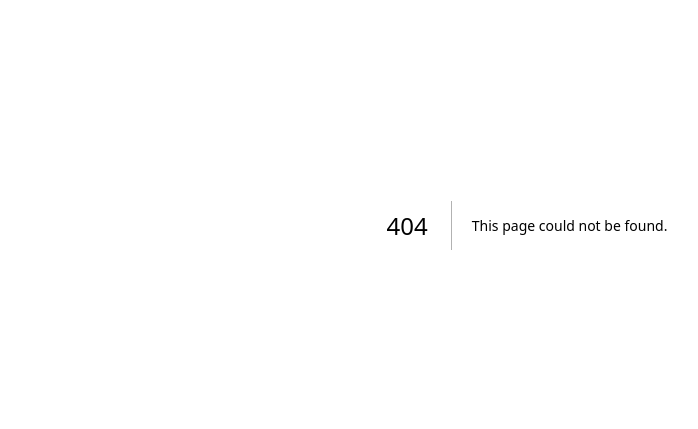
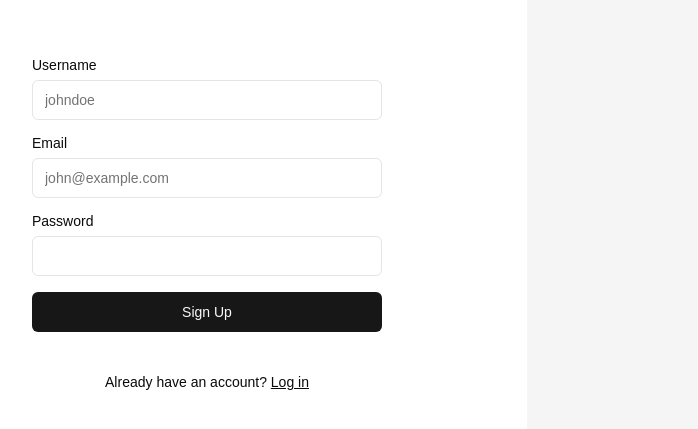
Before and after one commit to bmd1905/e2e-chatbot, a Next.js app in the folder ui/: page /signup in a window 1280 px wide. Before the commit this address had no page. Shown: the part 175-604 px from the top of the page, without its empty margins (113-811 px from the left). Built offline with nearby package versions, Linux system fonts and the light colour scheme; no server answers.

Commit message:
feat(ui): Add Signup page

```diff
--- /dev/null
+++ b/ui/app/signup/page.tsx
@@ -0,0 +1,14 @@
+"use client";
+
+import React from 'react';
+import Signup from '@/components/authentication/Signup';
+
+const SignupPage = () => {
+  return (
+    <div>
+      <Signup />
+    </div>
+  );
+};
+
+export default SignupPage;
--- a/ui/components/authentication-04.tsx
+++ b/ui/components/authentication-04.tsx
@@ -35,9 +35,9 @@ export default function Login({ onLoginSuccess }: { onLoginSuccess: (userData: a
   }
 
   return (
-    <div className="w-full lg:grid lg:min-h-[600px] lg:grid-cols-2 xl:min-h-[800px]">
-      <div className="flex items-center justify-center py-12">
-        <div className="mx-auto grid w-[350px] gap-6">
+    <div className="grid lg:grid-cols-2 min-h-screen">
+      <div className="flex items-center justify-center px-8">
+        <div className="w-full max-w-sm space-y-6">
           <form onSubmit={handleLogin} className="grid gap-4">
             <div className="grid gap-2">
               <Label htmlFor="email">Email</Label>
@@ -78,7 +78,7 @@ export default function Login({ onLoginSuccess }: { onLoginSuccess: (userData: a
           </form>
           <div className="mt-4 text-center text-sm">
             Don&apos;t have an account?{" "}
-            <Link href="#" className="underline">
+            <Link href="/signup" className="underline">
               Sign up
             </Link>
           </div>
--- /dev/null
+++ b/ui/components/authentication/Signup.tsx
@@ -0,0 +1,90 @@
+"use client";
+
+import React, { useState } from 'react';
+import { useRouter } from 'next/navigation';
+import Link from 'next/link';
+import { Button } from "@/components/ui/button";
+import { Input } from "@/components/ui/input";
+import { Label } from "@/components/ui/label";
+import api from "@/lib/api";
+
+export default function Signup() {
+  const [username, setUsername] = useState('');
+  const [email, setEmail] = useState('');
+  const [password, setPassword] = useState('');
+  const [error, setError] = useState('');
+  const router = useRouter();
+
+  const handleSignup = async (e: React.FormEvent) => {
+    e.preventDefault();
+    try {
+      const response = await api.post('/register', {
+        username,
+        email,
+        password,
+      });
+      // Assuming the API returns a token upon successful registration
+      localStorage.setItem('token', response.data.access_token);
+      // Redirect to Dashboard after successful signup
+      router.push('/dashboard');
+    } catch (err: any) {
+      setError(err.response?.data?.detail || 'An error occurred during signup');
+    }
+  };
+
+  return (
+    <div className="w-full lg:grid lg:min-h-[600px] lg:grid-cols-2 xl:min-h-[800px]">
+      <div className="flex items-center justify-center py-12">
+        <div className="mx-auto grid w-[350px] gap-6">
+          <form onSubmit={handleSignup} className="grid gap-4">
+            <div className="grid gap-2">
+              <Label htmlFor="username">Username</Label>
+              <Input
+                id="username"
+                type="text"
+                value={username}
+                onChange={(e) => setUsername(e.target.value)}
+                placeholder="johndoe"
+                required
+              />
+            </div>
+            <div className="grid gap-2">
+              <Label htmlFor="email">Email</Label>
+              <Input
+                id="email"
+                type="email"
+                value={email}
+                onChange={(e) => setEmail(e.target.value)}
+                placeholder="john@example.com"
+                required
+              />
+            </div>
+            <div className="grid gap-2">
+              <Label htmlFor="password">Password</Label>
+              <Input
+                id="password"
+                type="password"
+                value={password}
+                onChange={(e) => setPassword(e.target.value)}
+                required
+              />
+            </div>
+            {error && <p className="text-red-500">{error}</p>}
+            <Button type="submit" className="w-full">
+              Sign Up
+            </Button>
+          </form>
+          <div className="mt-4 text-center text-sm">
+            Already have an account?{" "}
+            <Link href="/" className="underline">
+              Log in
+            </Link>
+          </div>
+        </div>
+      </div>
+      <div className="hidden bg-muted lg:block">
+        {/* You can add an image or illustration here */}
+      </div>
+    </div>
+  );
+}
```
